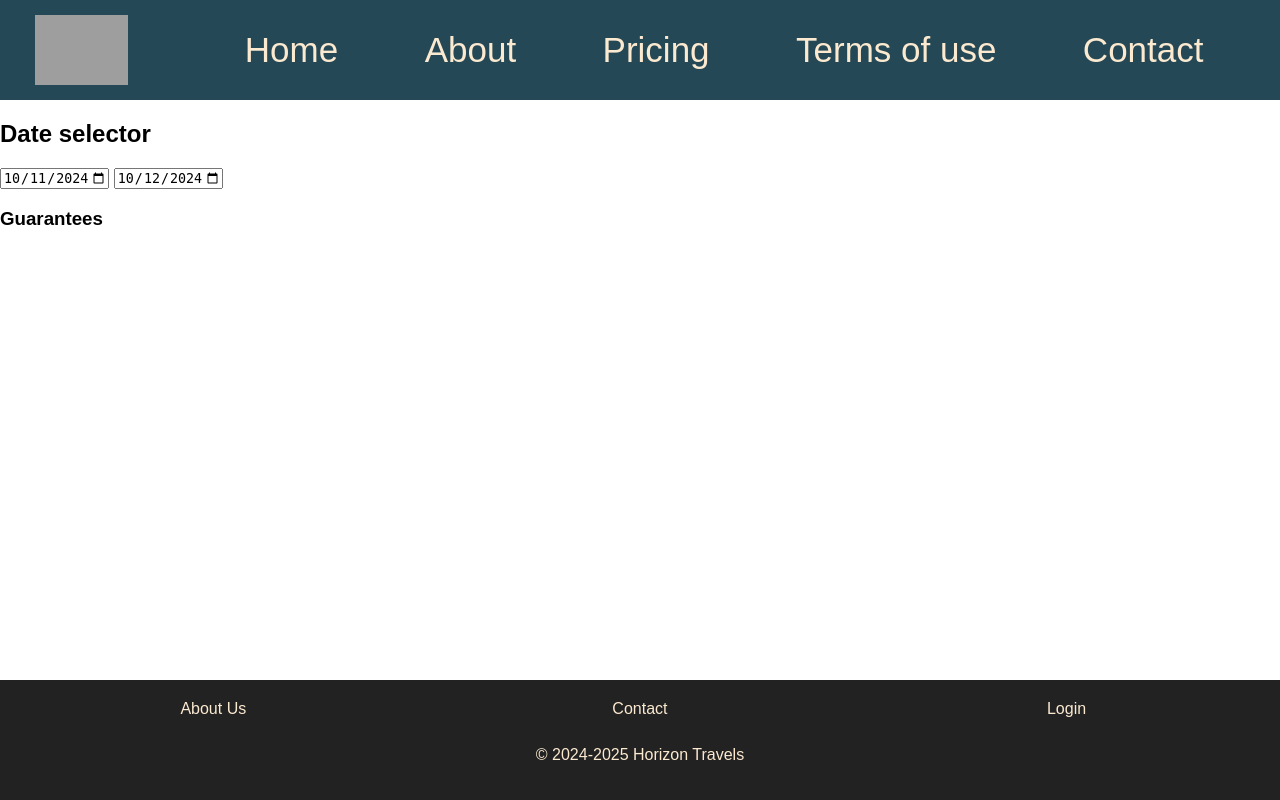
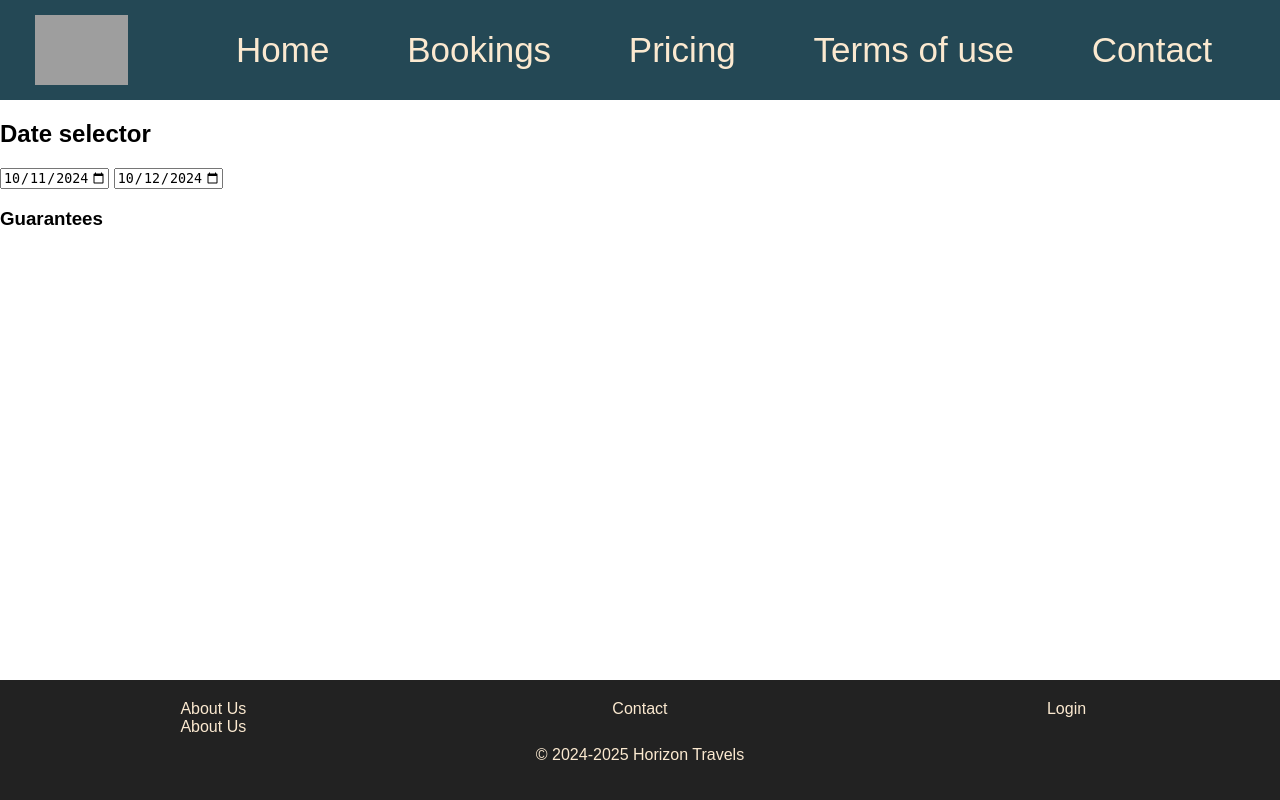
Before and after one commit to Ethan-clay03/Flask, a Flask app: page / in a window 1280 px wide. Run offline with Flask 3, Linux system fonts and the light colour scheme; some web fonts are replaced; grey boxes are pictures that could not be loaded.

Commit message:
Hook up bookings and home items on nav bar

```diff
--- a/app/__init__.py
+++ b/app/__init__.py
@@ -4,10 +4,15 @@ from flask import Flask
 
 from config import Config
 
+from flask_cookies import Cookies
+
+
 def create_app(config_class=Config):
     app = Flask(__name__)
     app.config.from_object(config_class)
-
+    #Cookies, can add optional Google Tag Manager ID below
+    cookies = Cookies()
+    cookies.init_app(app)
     # Initialize Flask extensions here
 
     # Register blueprints here
@@ -17,7 +22,7 @@ def create_app(config_class=Config):
     from app.bookings import bp as bookings_bp
     app.register_blueprint(bookings_bp, url_prefix='/bookings')
 
-    @app.route('/test/')
+    @app.route('/test')
     def test_page():
         return '<h1>Testing the Flask Application Factory Pattern</h1>'
 
--- a/app/static/base.css
+++ b/app/static/base.css
@@ -79,6 +79,10 @@
     flex: 1; /* Allows content to expand */
 }
 
+.wrapper {
+    flex: 1;
+}
+
 /*
     Remove default padding which occurs around the nav bar on some browsers such as Edge and setup default font.
     This should be changed where required on inherited elements
--- a/app/templates/base.html
+++ b/app/templates/base.html
@@ -1,5 +1,4 @@
 <!-- Core HTML page which includes navigation bar and footer and determines the order in which items are loaded, all other templates should extend this base template -->
-
 <!DOCTYPE html>
 <html>
     <head>
@@ -16,8 +15,8 @@
                     <img src="{{ url_for('static', filename='images/nav_icon.jpeg')}}">
                     <nav class="navbar">
                         <ul>
-                            <li class="nav_list_item"><a href="#">Home</a></li>
-                            <li class="nav_list_item"><a href="#">About</a></li>
+                            <li class="nav_list_item"><a href="{{ url_for('main.index') }}">Home</a></li>
+                            <li class="nav_list_item"><a href="{{ url_for('bookings.index') }}">Bookings</a></li>
                             <li class="nav_list_item"><a href="#">Pricing</a></li>
                             <li class="nav_list_item"><a href="#">Terms of use</a></li>
                             <li class="nav_list_item"><a href="#">Contact</a></li>
@@ -34,7 +33,10 @@
             <footer>
                 <div class="footer">
                     <div class="row">
-                        <div class="footer_column">About Us</div>
+                        <div class="footer_column">
+                            <div><a >About Us</div>
+                            <div>About Us</div>
+                        </div>
                         <div class="footer_column">Contact</div>
                         <div class="footer_column">Login</div>
                     </div>
```
Also changed, not shown: app/bookings/routes.py (+6 -2 lines).
